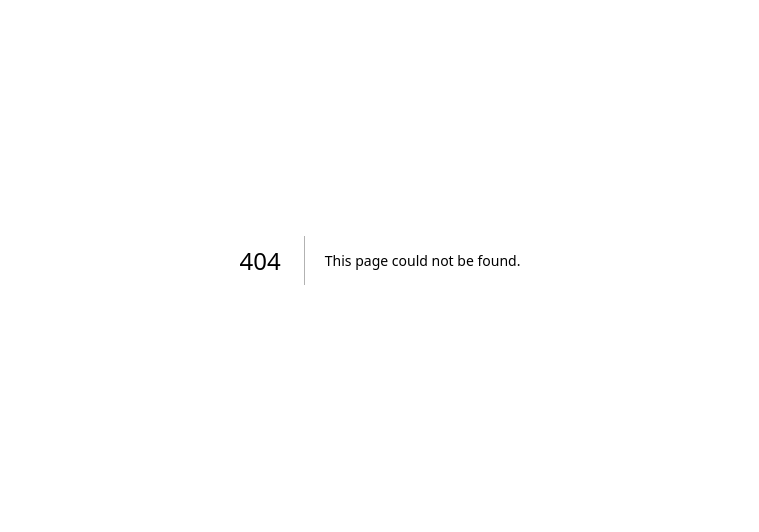
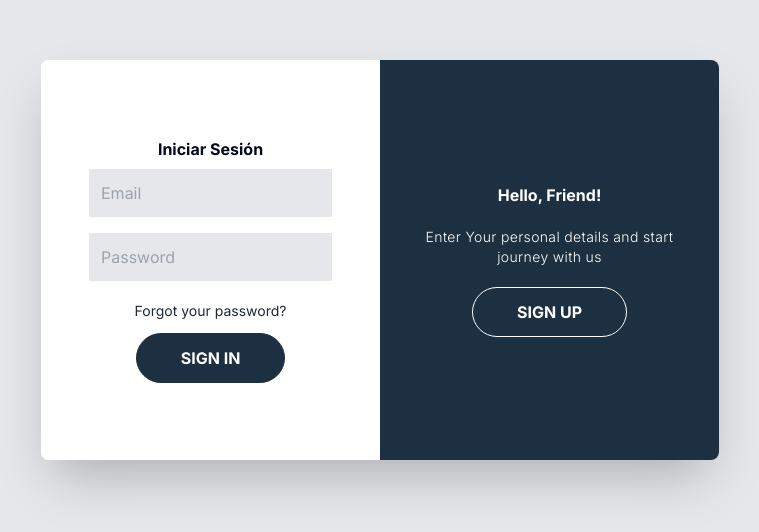
Before and after one commit to Edgar100800/xplora-web, a Next.js app: page /auth/login in a window 1280 px wide. Before the commit this address had no page. Shown: the part 140-672 px from the top of the page, without its empty margins (260-1019 px from the left). Built offline with nearby package versions, Linux system fonts and the light colour scheme.

Commit message:
Form layout

```diff
--- a/package.json
+++ b/package.json
@@ -27,6 +27,7 @@
     "react": "^18",
     "react-dom": "^18",
     "react-hook-form": "^7.52.1",
+    "react-icons": "^5.2.1",
     "react-svg": "^16.1.34",
     "tailwind-merge": "^2.4.0",
     "tailwindcss-animate": "^1.0.7",
--- /dev/null
+++ b/src/app/auth/login/page.tsx
@@ -0,0 +1,112 @@
+"use client";
+
+import React, { useState } from "react";
+import { FaGoogle, FaFacebook } from "react-icons/fa";
+import "../../globals.css";
+
+
+export default function Login() {
+  const [signIn, toggle] = useState(true);
+
+  return (
+    <div className="w-full h-full flex justify-center items-center bg-gray-200">
+      <div className="bg-white rounded-lg shadow-2xl relative overflow-hidden w-[678px] max-w-full min-h-[400px]">
+        {/* Sign Up Container */}
+        <div
+          className={`absolute top-0 h-full transition-all duration-600 ease-in-out righ w-1/2 ${!signIn ? "transform translate-x-full opacity-100 z-10" : ""
+            }`}
+        >
+          <form className="bg-white flex items-center justify-center flex-col p-12 h-full text-center">
+            <h1 className="font-bold">Crear cuenta</h1>
+            <input
+              className="bg-gray-200 border-none p-3 my-2 w-full"
+              type="text"
+              placeholder="Name"
+            />
+            <input
+              className="bg-gray-200 border-none p-3 my-2 w-full"
+              type="email"
+              placeholder="Email"
+            />
+            <input
+              className="bg-gray-200 border-none p-3 my-2 w-full"
+              type="password"
+              placeholder="Password"
+            />
+            <button className="rounded-full border border-p-blue bg-p-blue text-white font-bold p-3 px-11 uppercase transition-transform duration-75 active:transform active:scale-95 focus:outline-none">
+              Sign Up
+            </button>
+          </form>
+        </div>
+
+        {/* Sign In Container */}
+        <div
+          className={`absolute top-0 h-full transition-all duration-600 ease-in-out left-0 w-1/2 ${!signIn ? "transform translate-x-full opacity-0 z-0" : ""
+            }`}
+        >
+          <form className="bg-white flex items-center justify-center flex-col p-12 h-full text-center">
+            <h1 className="font-bold">Iniciar Sesión</h1>
+            <input
+              className="bg-gray-200 border-none p-3 my-2 w-full"
+              type="email"
+              placeholder="Email"
+            />
+            <input
+              className="bg-gray-200 border-none p-3 my-2 w-full"
+              type="password"
+              placeholder="Password"
+            />
+            <a href="#" className="text-gray-800 text-sm my-3">
+              Forgot your password?
+            </a>
+            <button className="rounded-full border border-p-blue bg-p-blue text-white font-bold p-3 px-11 uppercase transition-transform duration-75 active:transform active:scale-95 focus:outline-none">
+              Sign In
+            </button>
+          </form>
+        </div>
+
+        {/* Overlay Container */}
+        <div
+          className={`absolute top-0 left-1/2 w-1/2 h-full overflow-hidden transition-transform duration-600 ease-in-out z-100 ${!signIn ? "transform translate-x-[-100%]" : ""
+            }`}
+        >
+          <div
+            className={`bg-gradient-to-r from-p-blue to-p-blue text-white absolute left-[-100%] h-full w-[200%] transform transition-transform duration-600 ease-in-out ${!signIn ? "translate-x-1/2" : ""
+              }`}
+          >
+            <div
+              className={`absolute w-1/2 h-full flex items-center justify-center flex-col p-8 text-center transition-transform duration-600 ease-in-out ${!signIn ? "translate-x-0" : "translate-x-[-20%]"
+                }`}
+            >
+              <h1 className="font-bold">Welcome Back!</h1>
+              <p className="text-sm font-light leading-5 tracking-wide my-5">
+                To keep connected with us please login with your personal info
+              </p>
+              <button
+                className="rounded-full border border-white bg-transparent text-white font-bold p-3 px-11 uppercase transition-transform duration-75 active:transform active:scale-95 focus:outline-none"
+                onClick={() => toggle(true)}
+              >
+                Sign In
+              </button>
+            </div>
+            <div
+              className={`absolute right-0 w-1/2 h-full flex items-center justify-center flex-col p-8 text-center transition-transform duration-600 ease-in-out ${!signIn ? "translate-x-[20%]" : "translate-x-0"
+                }`}
+            >
+              <h1 className="font-bold">Hello, Friend!</h1>
+              <p className="text-sm font-light leading-5 tracking-wide my-5">
+                Enter Your personal details and start journey with us
+              </p>
+              <button
+                className="rounded-full border border-white bg-transparent text-white font-bold p-3 px-11 uppercase transition-transform duration-75 active:transform active:scale-95 focus:outline-none"
+                onClick={() => toggle(false)}
+              >
+                Sign Up
+              </button>
+            </div>
+          </div>
+        </div>
+      </div>
+    </div>
+  )
+}
--- /dev/null
+++ b/src/app/auth/register/page.tsx
@@ -0,0 +1,7 @@
+import React from 'react'
+
+export default function Register() {
+  return (
+    <div>page</div>
+  )
+}
--- a/src/app/globals.css
+++ b/src/app/globals.css
@@ -118,3 +118,6 @@ html, body {
   -ms-overflow-style: none; /* IE and Edge */
   scrollbar-width: none; /* Firefox */
 }
+
+/* Login styles */
+@import url('./auth/login/login.css');
```
Also changed, not shown: src/app/auth/login/login.css (added, +58 -0 lines), 1 other file (tests, documents, lock files or other folders).
